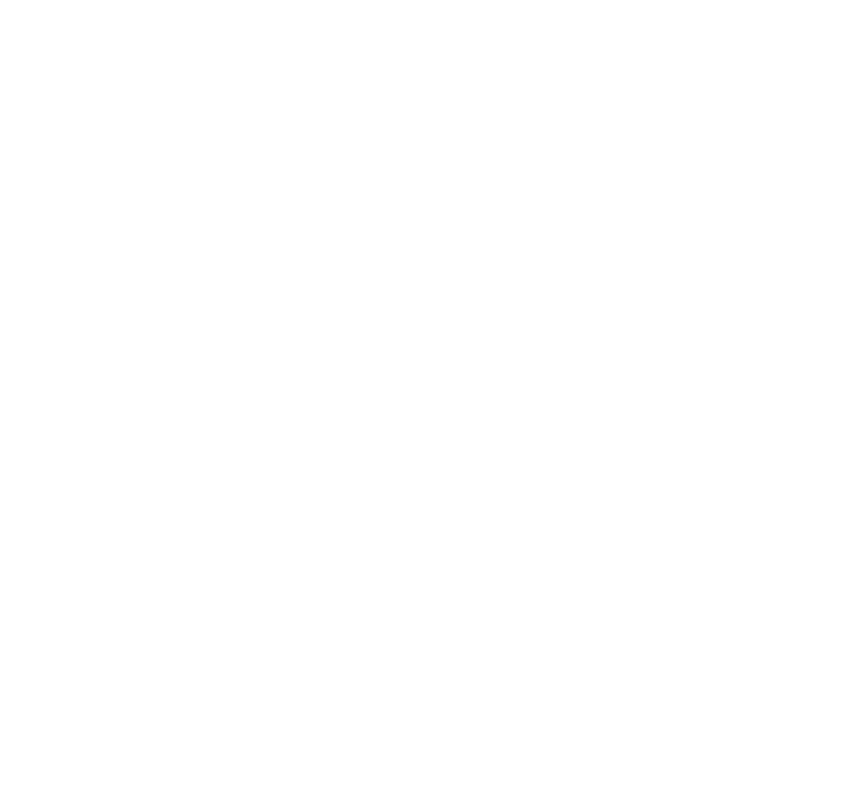
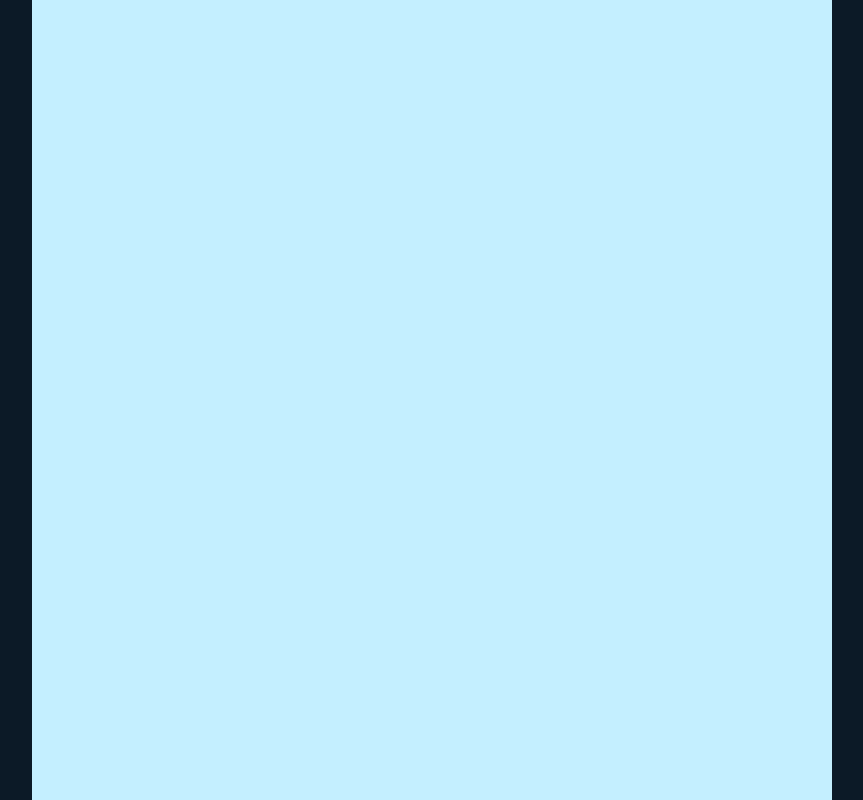
Before and after one commit to unikeyhan/Vanilla-Javascript-Snake-Game, a plain HTML site: page index.html in a window 1280 px wide. Shown: the whole page, without its empty margins (208-1071 px from the left). Drawn offline with Linux system fonts and the light colour scheme.

Commit message:
add css file

```diff
--- a/index.html
+++ b/index.html
@@ -1,11 +1,16 @@
 <!DOCTYPE html>
 <html lang="en">
-<head>
-    <meta charset="UTF-8">
-    <meta name="viewport" content="width=device-width, initial-scale=1.0">
-    <title>Document</title>
-</head>
-<body>
+    <head>
+        <meta charset="UTF-8" />
+        <meta http-equiv="X-UA-Compatible" content="IE=edge" />
+        <meta name="viewport" content="width=device-width, initial-scale=1.0" />
+        <link rel="stylesheet" href="style/styles.css" />
+        <title>SNAKE</title>
+    </head>
 
-</body>
+    <body>
+        <div id="playBoard">
+            <div></div>
+        </div>
+    </body>
 </html>
--- /dev/null
+++ b/style/styles.css
@@ -0,0 +1,19 @@
+body {
+  width: 100vw;
+  height: 100vh;
+  display: flex;
+  justify-content: center;
+  align-items: center;
+  background-color: #0c1a27;
+  margin: 0;
+  box-sizing: border-box;
+}
+
+#playBoard {
+  width: 100vmin;
+  height: 100vh;
+  background-color: #c4efff;
+  display: grid;
+  grid-template-columns: repeat(21, 1fr);
+  grid-template-rows: repeat(21, 1fr);
+}
```
